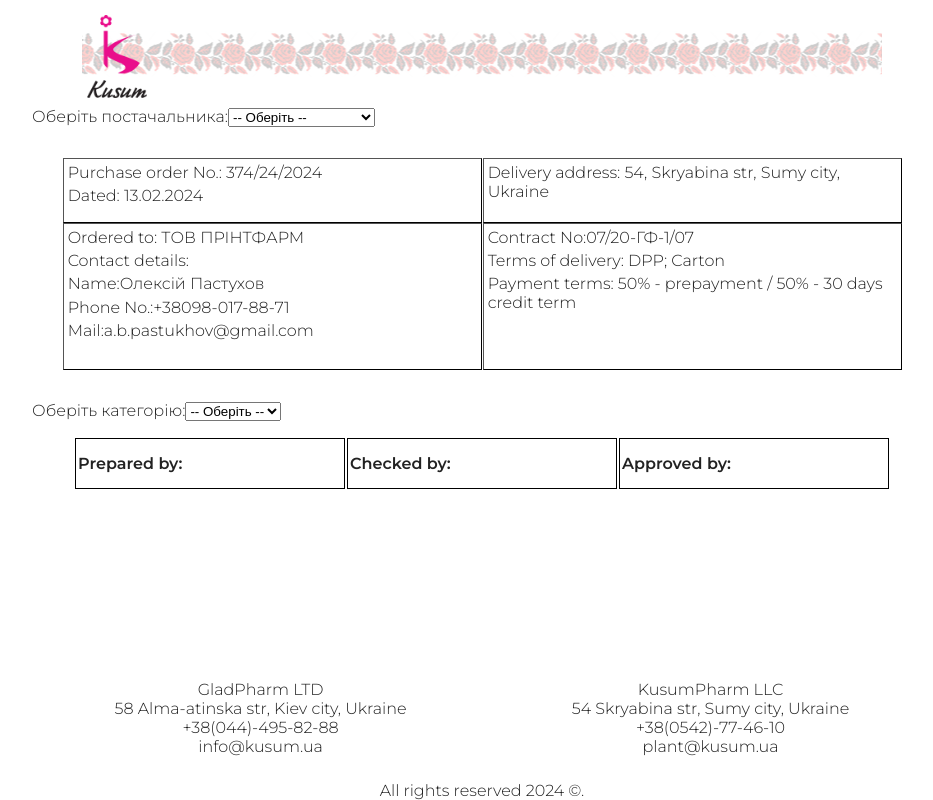
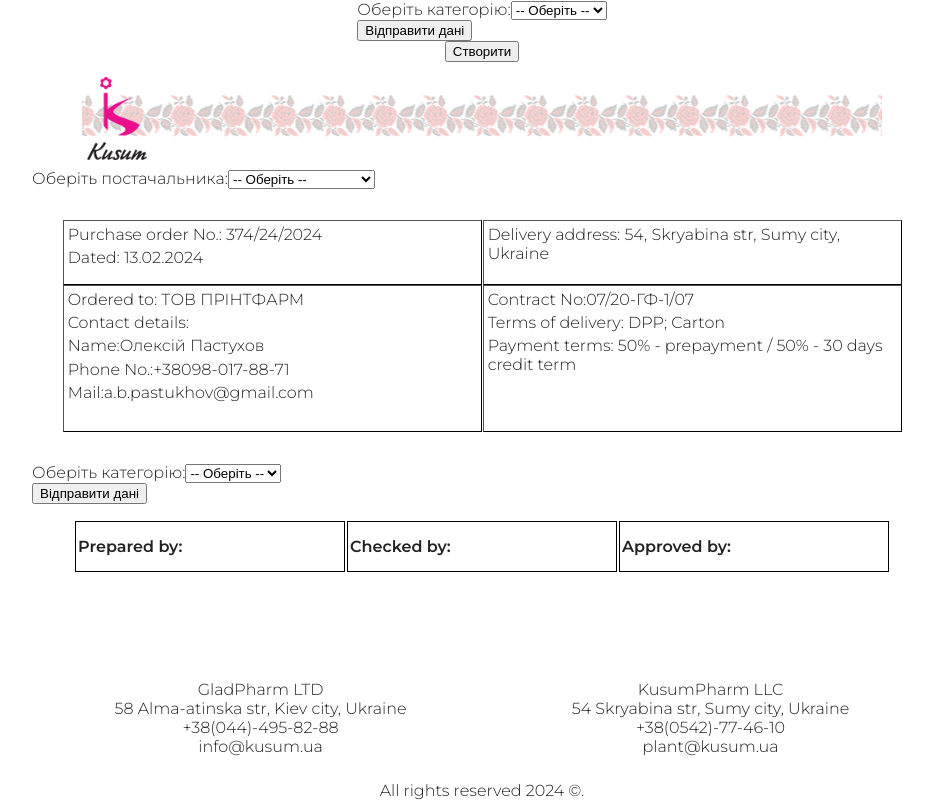
Before and after one commit to SamikQ/KusumOrder, a React (Create React App) app: page / in a window 1280 px wide. Shown: the whole page, without its empty margins (158-1091 px from the left). Built offline with nearby package versions, Linux system fonts and the light colour scheme.

Commit message:
pizdec blyad

```diff
--- a/package.json
+++ b/package.json
@@ -7,14 +7,14 @@
     "@testing-library/jest-dom": "^5.17.0",
     "@testing-library/react": "^13.4.0",
     "@testing-library/user-event": "^13.5.0",
+    "html2canvas": "^1.4.1",
+    "jspdf": "^2.5.1",
     "react": "^18.2.0",
     "react-dom": "^18.2.0",
     "react-scripts": "5.0.1",
     "react-select": "^5.8.0",
-    "react-to-pdf": "^1.0.1",
     "sass": "^1.70.0",
-    "web-vitals": "^2.1.4",
-    "xlsx": "^0.18.5"
+    "web-vitals": "^2.1.4"
   },
   "scripts": {
     "start": "react-scripts start",
--- a/src/components/App/App.js
+++ b/src/components/App/App.js
@@ -5,11 +5,13 @@ import Footer from "../footer/Footer";
 import OrderInform from "../order-information/Order-information";
 import OrderList from "../order-list/Order-list";
 import OrderApproval from "../order-approval/OrderApproval";
+import PDF from "../pdf/Pdf";
 
 class App extends Component {
   render() {
     return (
       <div className="wrapper">
+        <PDF/>
         <Header />
         <div className="page">
           <OrderInform />
--- a/src/components/Order-list/order-list.js
+++ b/src/components/Order-list/order-list.js
@@ -21,16 +21,17 @@ class OrderList extends Component {
     });
   };
 
-  getFilteredData = () => {
-    const { data, type } = this.state;
-    return data.filter((item) => item.type === type);
-  }
+  handleDataChange = () => {
+    const filteredData = this.state.data;
+    this.props.onDataChange(filteredData);
+  };
 
   render() {
     const { data, type } = this.state;
     const content = !(!data) ? <OrderListView data={data} type={type} /> : null;
     return <>
       <SelectedType data={data} onSelectedType={this.onSelectedType} />
+      <button onClick={this.handleDataChange}>Відправити дані</button>
       {content}
     </>;
   }
--- /dev/null
+++ b/src/components/pdf/Pdf.jsx
@@ -0,0 +1,51 @@
+import React, { useRef } from "react";
+import jsPDF from "jspdf";
+import html2canvas from "html2canvas";
+import OrderList from "../order-list/Order-list";
+
+
+export default function PDF() {
+    const pdfRef = useRef();
+    const downloadPDF = () => {
+        const input = pdfRef.current;
+        html2canvas(input, {
+            scale: 3,
+            letterRendering: true,
+        }).then((canvas) => {
+            const imgData = canvas.toDataURL('image/webp', 1.0);
+            const pdf = new jsPDF('p', 'mm', 'a4', true);
+            const pdfWidth = pdf.internal.pageSize.getWidth();
+            const pdfHeight = pdf.internal.pageSize.getHeight();
+            const imgWidth = canvas.width;
+            const imgHeight = canvas.height;
+            const ratio = Math.min(pdfWidth / imgWidth, pdfHeight / imgHeight);
+            const imgX = (pdfWidth - imgWidth * ratio) / 2;
+            const imgY = 30;
+
+            // const itemsPerPage = 10; // Вкажіть кількість елементів на сторінці
+            // const pages = [];
+            // for (let i = 0; i < items.length; i += itemsPerPage) {
+            //     pages.push(items.slice(i, i + itemsPerPage));
+            // }
+
+            // pages.forEach((page, index) => {
+            //     pdf.addImage(imgData, 'PNG', imgX, imgY, imgWidth * ratio, imgHeight * ratio);
+            //     if (index < pages.length - 1) {
+            //         pdf.addPage();
+            //     }
+            // });
+            pdf.addImage(imgData, 'PNG', imgX, imgY, imgWidth * ratio, imgHeight * ratio);
+            pdf.save('order.pdf');
+        });
+    }
+    return (
+        <>
+            <div ref={pdfRef}>
+                <OrderList />
+            </div>
+            <div>
+                <button onClick={downloadPDF}>Створити</button>
+            </div>
+        </>
+    )
+}
```
Also changed, not shown: 1 other file (tests, documents, lock files or other folders).
